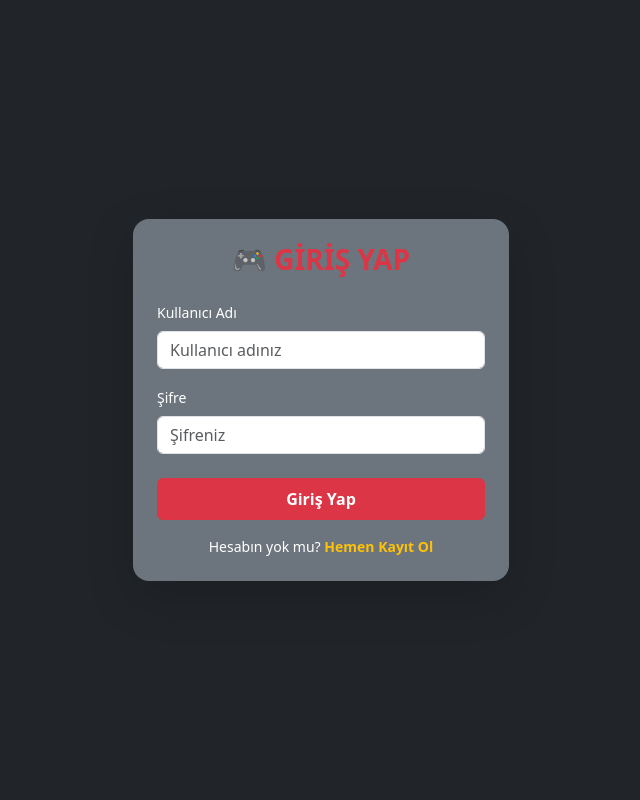
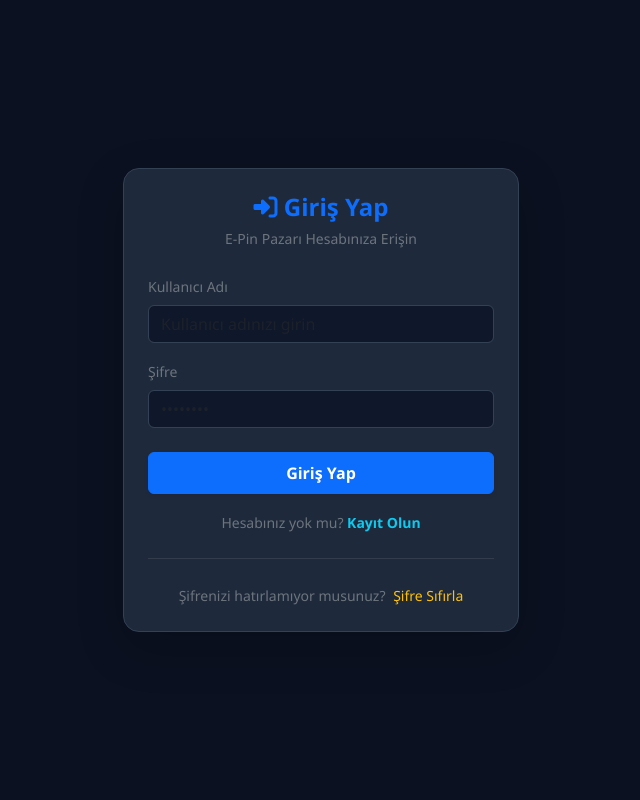
Before and after one commit to beratkalafat039-cyber/PinGamer, a Flask app: page /login in a window 1280 px wide. Shown: the whole page, without its empty margins (319-959 px from the left). Run offline with Flask 3, Linux system fonts and the light colour scheme; some libraries are stand-ins or nearby versions.

Commit message:
Update login.html

```diff
--- a/templates/login.html
+++ b/templates/login.html
@@ -3,38 +3,87 @@
 <head>
     <meta charset="UTF-8">
     <meta name="viewport" content="width=device-width, initial-scale=1.0">
-    <title>Giriş Yap - E-Pin Pazaryeri</title>
+    <title>Giriş Yap - E-Pin Pazarı</title>
     <link href="https://cdn.jsdelivr.net/npm/bootstrap@5.3.0/dist/css/bootstrap.min.css" rel="stylesheet">
+    <link rel="stylesheet" href="https://cdnjs.cloudflare.com/ajax/libs/font-awesome/6.4.0/css/all.min.css">
+    <style>
+        body { background-color: #0b1120; color: #f8fafc; font-family: 'Segoe UI', Tahoma, Geneva, Verdana, sans-serif; }
+        .card-custom { background-color: #1e293b; border: 1px solid #334155; border-radius: 16px; }
+        .form-control { background-color: #0f172a; border: 1px solid #334155; color: #fff; }
+        .form-control:focus { background-color: #0f172a; border-color: #3b82f6; color: #fff; }
+
+        .reset-highlight-box {
+            background-color: rgba(234, 179, 8, 0.1);
+            border: 2px solid #eab308;
+            border-radius: 12px;
+            animation: pulse-border 1.8s infinite;
+        }
+        @keyframes pulse-border {
+            0% { box-shadow: 0 0 0 0 rgba(234, 179, 8, 0.4); }
+            70% { box-shadow: 0 0 0 10px rgba(234, 179, 8, 0); }
+            100% { box-shadow: 0 0 0 0 rgba(234, 179, 8, 0); }
+        }
+    </style>
 </head>
-<body class="bg-dark text-white d-flex align-items-center" style="min-height: 100vh;">
+<body class="d-flex align-items-center justify-content-center py-5" style="min-height: 100vh;">
 
-<div class="container" style="max-width: 400px;">
-    <div class="card bg-secondary text-white p-4 shadow-lg border-0 rounded-4">
-        <h3 class="text-center fw-bold text-danger mb-4">🎮 GİRİŞ YAP</h3>
+<div class="container" style="max-width: 420px;">
+    <div class="card card-custom p-4 shadow-lg">
+        <div class="text-center mb-4">
+            <h4 class="fw-bold text-primary mb-1"><i class="fa-solid fa-right-to-bracket"></i> Giriş Yap</h4>
+            <small class="text-secondary">E-Pin Pazarı Hesabınıza Erişin</small>
+        </div>
 
         {% with messages = get_flashed_messages(with_categories=true) %}
           {% if messages %}
             {% for category, message in messages %}
-              <div class="alert alert-{{ category }} p-2 small">{{ message }}</div>
+              <div class="alert alert-{{ category }} p-2 small mb-3">{{ message }}</div>
             {% endfor %}
           {% endif %}
         {% endwith %}
 
         <form action="/login" method="POST">
             <div class="mb-3">
-                <label class="form-label small">Kullanıcı Adı</label>
-                <input type="text" name="username" class="form-control" required placeholder="Kullanıcı adınız">
+                <label class="form-label small text-secondary">Kullanıcı Adı</label>
+                <input type="text" name="username" class="form-control" required placeholder="Kullanıcı adınızı girin">
             </div>
+
             <div class="mb-4">
-                <label class="form-label small">Şifre</label>
-                <input type="password" name="password" class="form-control" required placeholder="Şifreniz">
+                <label class="form-label small text-secondary">Şifre</label>
+                <input type="password" name="password" class="form-control" required placeholder="••••••••">
             </div>
-            <button type="submit" class="btn btn-danger w-100 fw-bold py-2">Giriş Yap</button>
+
+            <button type="submit" class="btn btn-primary w-100 fw-bold py-2 shadow-sm">Giriş Yap</button>
+
+            <div class="text-center mt-3">
+                <small class="text-secondary">Hesabınız yok mu? <a href="/register" class="text-info text-decoration-none fw-bold">Kayıt Olun</a></small>
+            </div>
         </form>
 
-        <div class="text-center mt-3 small">
-            Hesabın yok mu? <a href="/register" class="text-warning text-decoration-none fw-bold">Hemen Kayıt Ol</a>
-        </div>
+        <hr class="border-secondary my-4">
+
+        <!-- EN ALT ALAN: ŞİFRE SIFIRLAMA BÖLÜMÜ -->
+        {% if failed_attempts >= 3 %}
+            <div class="p-3 reset-highlight-box text-center">
+                <div class="text-warning fw-bold mb-1">
+                    <i class="fa-solid fa-triangle-exclamation"></i> Şifrenizi mi Unuttunuz?
+                </div>
+                <small class="text-light d-block mb-3">
+                    3 defa yanlış şifre girdiniz. Hesabınıza erişemiyorsanız yöneticiye sıfırlama talebi gönderebilirsiniz.
+                </small>
+                <a href="/forgot-password" class="btn btn-warning btn-sm w-100 fw-bold text-dark shadow">
+                    <i class="fa-solid fa-key"></i> Şifre Sıfırlama Talebi Gönder
+                </a>
+            </div>
+        {% else %}
+            <div class="text-center">
+                <small class="text-secondary">
+                    Şifrenizi hatırlamıyor musunuz?
+                    <a href="/forgot-password" class="text-warning text-decoration-none ms-1">Şifre Sıfırla</a>
+                </small>
+            </div>
+        {% endif %}
+
     </div>
 </div>
 
```
